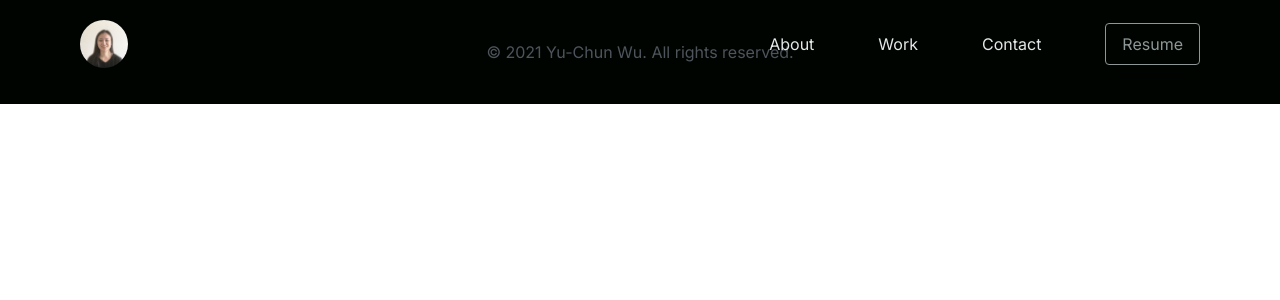
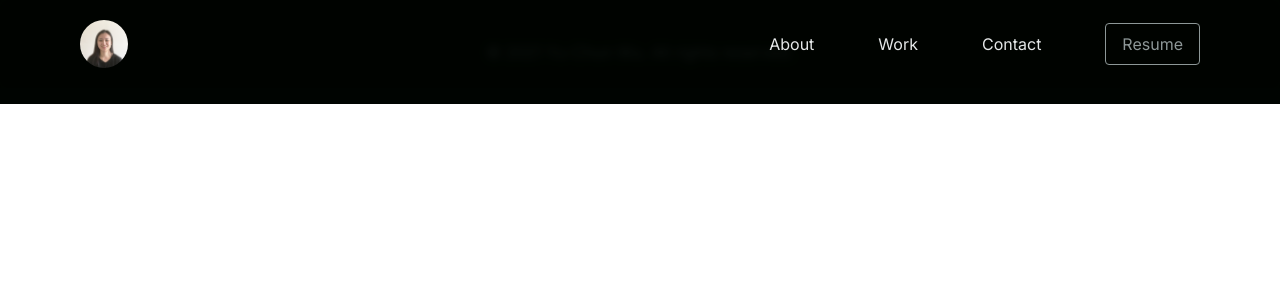
Before and after one commit to yuchun9508/portfolio, a Vue app: page / in a window 1280 px wide. Shown: the top 300 px of the page. Built offline with nearby package versions, Linux system fonts and the light colour scheme.

Commit message:
update header component scroll styling

```diff
--- a/src/components/AppHeader.vue
+++ b/src/components/AppHeader.vue
@@ -1,5 +1,5 @@
 <template>
-    <header class="fixed z-99 w-full py-5 transition-all" :class="{ 'opacity-0': scrollTop > 0 && isScrollingDown }">
+    <header class="fixed z-99 w-full py-5 transition-all lg:bg-primary lg:bg-opacity-75 lg:backdrop-filter lg:backdrop-blur-sm lg:backdrop-brightness-75" :class="{ 'opacity-0': scrollTop > 0 && isScrollingDown }">
         <div class="container-fluid flex items-center">
             <router-link to="/" class="mr-auto">
                 <div class="w-12 h-12 rounded-full bg-neutral bg-cover bg-center bg-no-repeat" :style="{ backgroundImage: `url(${require('@/assets/images/logo.jpg')})` }"></div>
```
